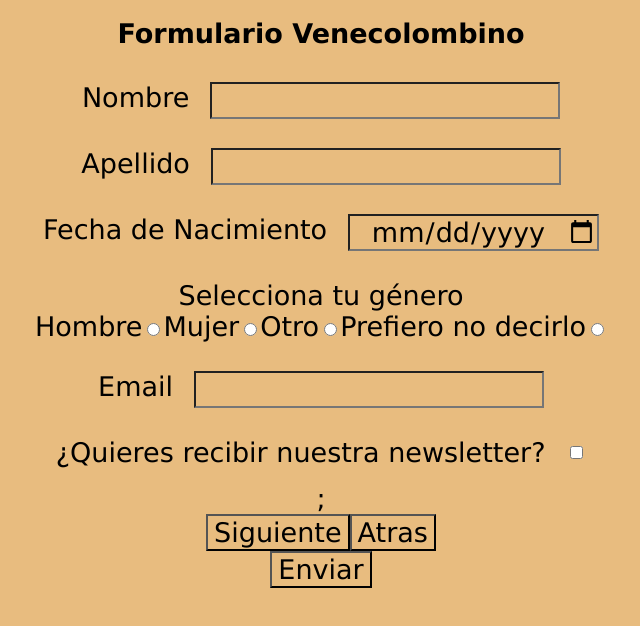
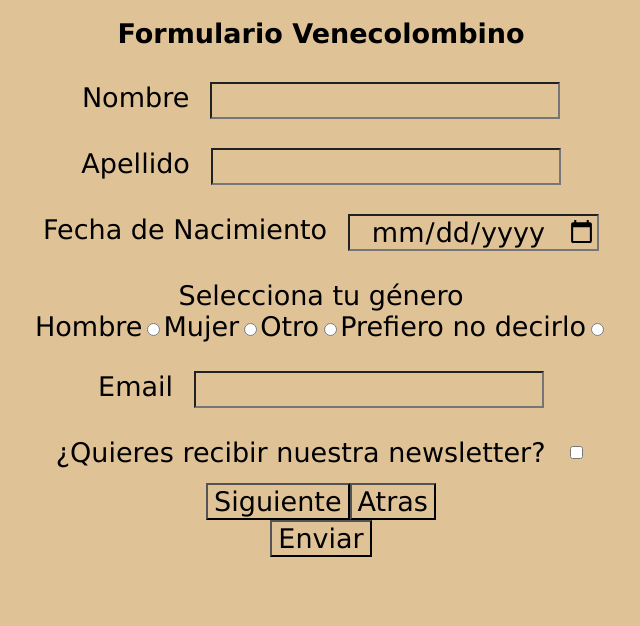
Before and after one commit to FranzSalinas/202309-w4ch2-franz-camilo, a React (Vite) app: page / in a window 1280 px wide. Shown: the top 626 px of the page, without its empty margins (319-959 px from the left). Built offline with nearby package versions, Linux system fonts and the light colour scheme.

Commit message:
Fixing tipo mistake

```diff
--- a/src/components/userforms/userform.tsx
+++ b/src/components/userforms/userform.tsx
@@ -209,7 +209,7 @@ export function UserForm() {
           </div>
         </>
       )}
-      ;
+
       <div className="buttons">
         <button type="button" onClick={() => handleChangePage(+1)}>
           Siguiente
--- a/src/css/styles.css
+++ b/src/css/styles.css
@@ -1,6 +1,6 @@
 * {
   box-sizing: border-box;
-  background-color: rgb(232, 188, 127);
+  background-color: rgb(224, 194, 151);
   text-align: center;
   font-family: 'Lucida Sans', 'Lucida Sans Regular', 'Lucida Grande',
     'Lucida Sans Unicode', Geneva, Verdana, sans-serif;
```
